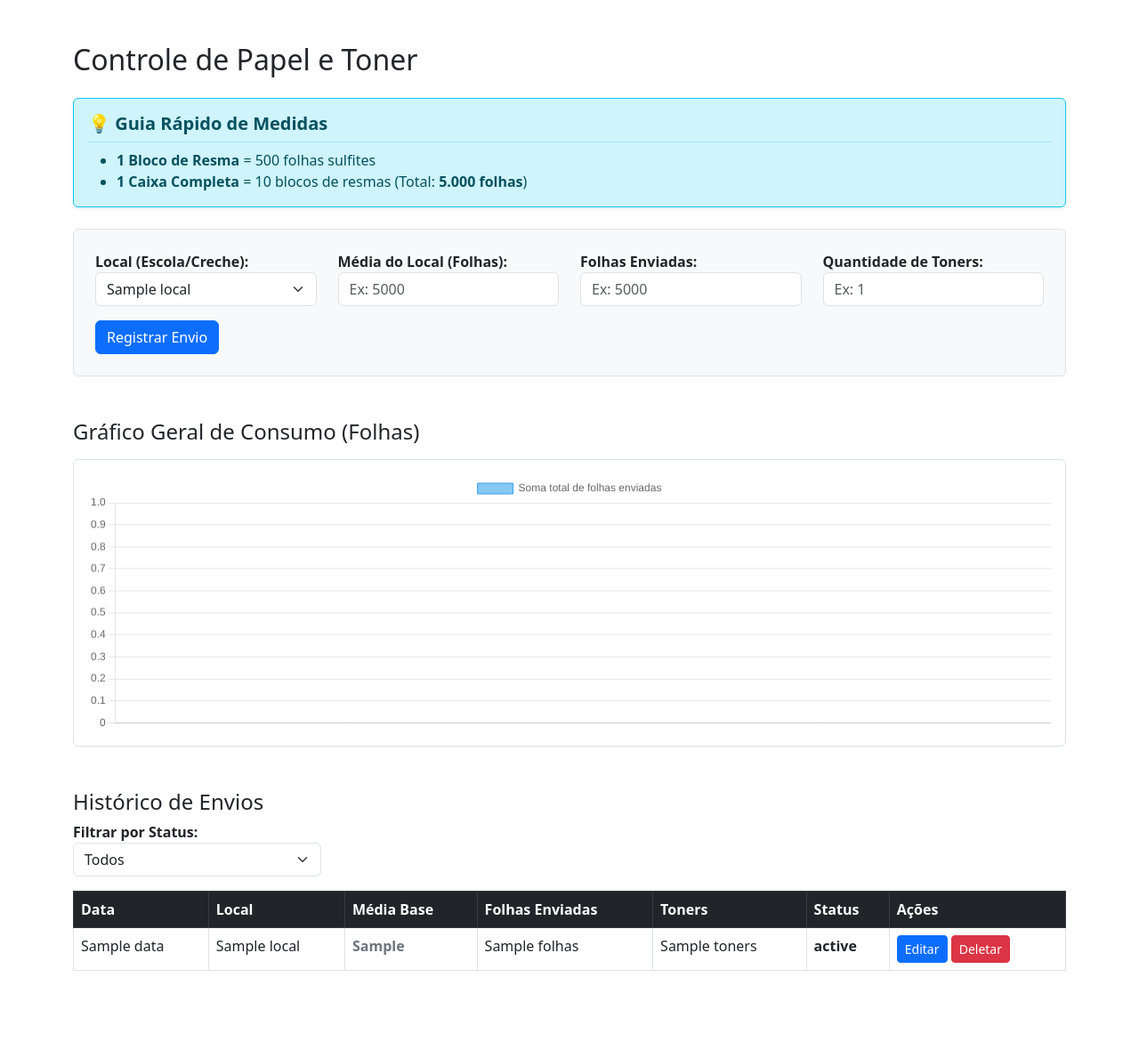
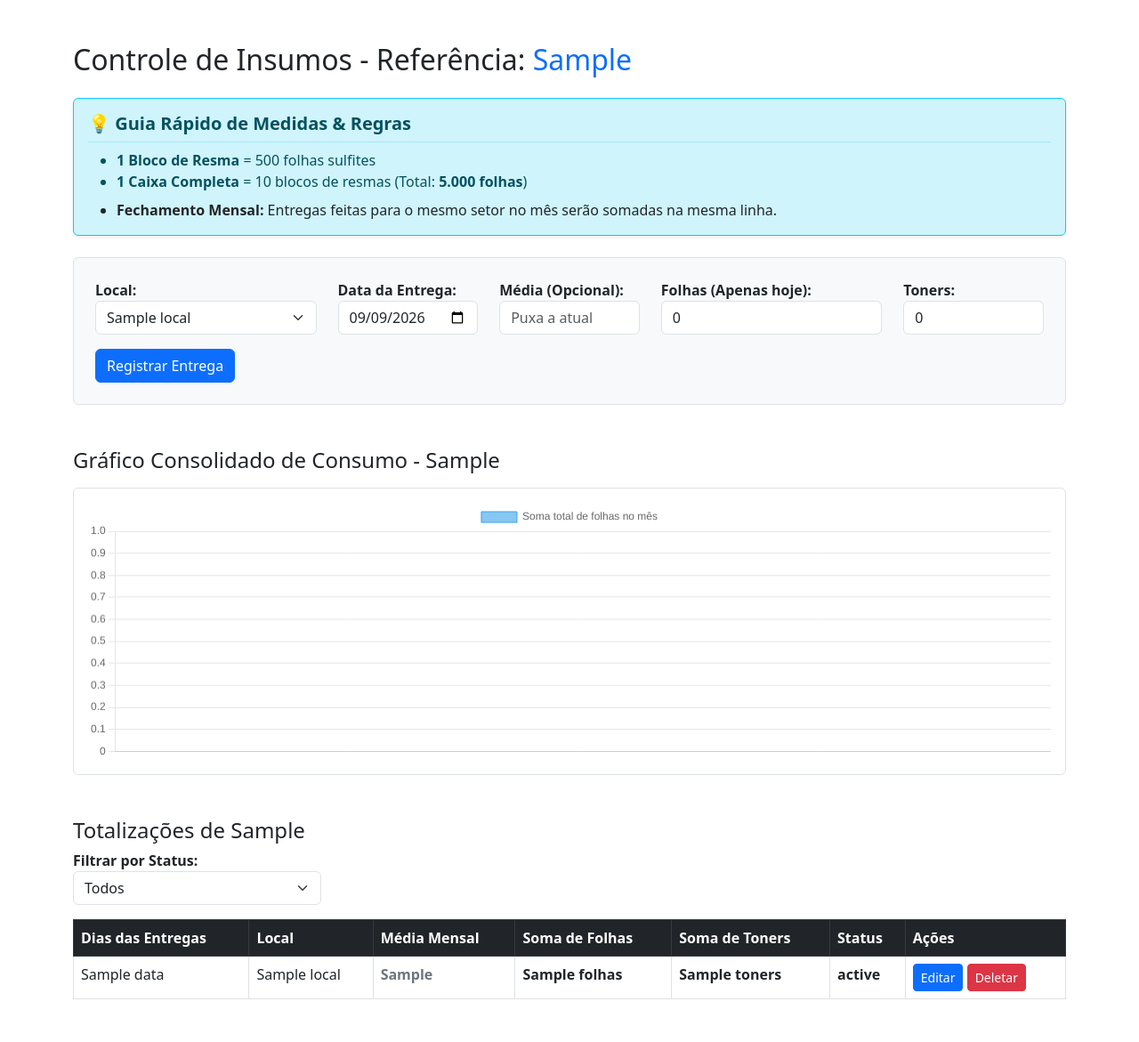
Before and after one commit to gabrielfelipetrabalho2-coder/sistema-controle-insumos-tectoner-epitacio, a Flask app: template templates/index.html in a window 1280 px wide. Shown: the whole page at 89% size. Before the commit the page ends 1091 px from the top, so only its background shows below. Run offline with Flask 3, Linux system fonts and the light colour scheme; the template is opened without the code that fills it: most values are stand-ins (such as "Sample title", 1, 10 or a date in 2020).

Commit message:
Atualização v3: Média opcional com memória do banco, seletor flexível de data de entrega, incremento de 500 em 500 para folhas e edição livre do histórico de dias.

```diff
--- a/app.py
+++ b/app.py
@@ -6,7 +6,6 @@
 app = Flask(__name__)
 app.secret_key = 'chave_secreta_super_segura'
 
-# Inicializa o Firebase
 cred = credentials.Certificate("firebase-key.json")
 if not firebase_admin._apps:
     firebase_admin.initialize_app(cred, {'databaseURL': 'https://scitectoner-default-rtdb.firebaseio.com/'})
@@ -18,88 +17,151 @@
 
     lista_locais = [val['nome'] for key, val in locais_ref.items()]
 
-    historico = []
+    historico_mes = []
     dados_grafico = {}
+    mes_atual = datetime.now().strftime('%m/%Y')
 
     for key, val in envios_ref.items():
         val['id'] = key
-        folhas = int(val['folhas'])
-        # Agora a média é lida do banco, com base no que você digitou no cadastro
-        media = int(val.get('media_aplicada', 5000))
 
-        if 'data' not in val:
-            val['data'] = 'Data não registrada'
+        registro_mes = val.get('mes_ref')
+        if not registro_mes:
+            data_str = val.get('data', '')
+            if len(data_str) >= 10:
+                registro_mes = data_str[3:10]
+            else:
+                registro_mes = mes_atual
 
-        if folhas > media:
-            val['cor'] = 'danger'
-            val['status'] = 'Acima da Média'
-        elif folhas == media:
-            val['cor'] = 'warning'
-            val['status'] = 'Na Média'
-        else:
-            val['cor'] = 'success'
-            val['status'] = 'Abaixo da Média'
+        if registro_mes == mes_atual:
+            folhas = int(val.get('folhas', 0))
+            media = int(val.get('media_aplicada', 5000))
 
-        historico.append(val)
+            if folhas > media:
+                val['cor'] = 'danger'
+                val['status'] = 'Acima da Média'
+            elif folhas == media:
+                val['cor'] = 'warning'
+                val['status'] = 'Na Média'
+            else:
+                val['cor'] = 'success'
+                val['status'] = 'Abaixo da Média'
 
-        local_nome = val['local']
-        if local_nome in dados_grafico:
-            dados_grafico[local_nome] += folhas
-        else:
-            dados_grafico[local_nome] = folhas
+            historico_mes.append(val)
 
-    historico.reverse()
-    return render_template('index.html', locais=sorted(lista_locais), historico=historico, dados_grafico=dados_grafico)
+            local_nome = val['local']
+            if local_nome in dados_grafico:
+                dados_grafico[local_nome] += folhas
+            else:
+                dados_grafico[local_nome] = folhas
+
+    historico_mes.reverse()
+
+    return render_template('index.html', locais=sorted(lista_locais), historico=historico_mes, dados_grafico=dados_grafico, mes_atual=mes_atual)
 
 @app.route('/registrar', methods=['POST'])
 def registrar():
     local = request.form['local']
-    media = int(request.form['media'])
-    folhas = int(request.form['folhas'])
-    toners = int(request.form['toners'])
+    media_input = request.form.get('media')
+    folhas = int(request.form.get('folhas', 0))
+    toners = int(request.form.get('toners', 0))
+    data_input = request.form.get('data')
 
-    # Validação Back-end: bloqueia 0 e números negativos
-    if folhas <= 0 or toners <= 0 or media <= 0:
-        flash('Erro: Não é possível enviar 0 caixas. Os valores devem ser maiores que zero!', 'danger')
+    # Bloqueios e validações
+    if folhas < 0 or toners < 0:
+        flash('Erro: Valores negativos não são permitidos.', 'danger')
         return redirect('/')
 
-    data_atual = datetime.now().strftime('%d/%m/%Y %H:%M')
+    if folhas == 0 and toners == 0:
+        flash('Erro: Você deve registrar o envio de pelo menos 1 Folha OU 1 Toner.', 'danger')
+        return redirect('/')
 
-    db.reference('envios').push({
-        'local': local,
-        'folhas': folhas,
-        'toners': toners,
-        'media_aplicada': media,
-        'data': data_atual
-    })
+    # Configuração da data escolhida ou automática
+    if data_input:
+        data_obj = datetime.strptime(data_input, '%Y-%m-%d')
+        dia_escolhido = data_obj.strftime('%d/%m')
+        mes_ref_registro = data_obj.strftime('%m/%Y')
+    else:
+        dia_escolhido = datetime.now().strftime('%d/%m')
+        mes_ref_registro = datetime.now().strftime('%m/%Y')
 
-    flash(f'Sucesso: Envio para "{local}" registrado na data {data_atual}.', 'success')
+    envios_ref = db.reference('envios')
+    todos_envios = envios_ref.get() or {}
+
+    registro_existente_id = None
+    registro_existente_dados = None
+
+    # Verifica se já existe entrega neste mês e local
+    for key, val in todos_envios.items():
+        if val.get('local') == local and val.get('mes_ref') == mes_ref_registro:
+            registro_existente_id = key
+            registro_existente_dados = val
+            break
+
+    # Define a média (pega a digitada, se vazia puxa a do banco, se não existir usa 5000)
+    if media_input and media_input.strip() != "":
+        media_final = int(media_input)
+        if media_final <= 0:
+            flash('Erro: A média informada deve ser maior que zero.', 'danger')
+            return redirect('/')
+    else:
+        if registro_existente_dados:
+            media_final = int(registro_existente_dados.get('media_aplicada', 5000))
+        else:
+            media_final = 5000
+
+    if registro_existente_id:
+        folhas_antigas = int(registro_existente_dados.get('folhas', 0))
+        toners_antigos = int(registro_existente_dados.get('toners', 0))
+        datas_antigas = str(registro_existente_dados.get('data', ''))
+
+        # Acrescenta o dia na linha de datas
+        nova_data = f"{datas_antigas}, {dia_escolhido}" if dia_escolhido not in datas_antigas else datas_antigas
+
+        envios_ref.child(registro_existente_id).update({
+            'folhas': folhas_antigas + folhas,
+            'toners': toners_antigos + toners,
+            'media_aplicada': media_final,
+            'data': nova_data
+        })
+        flash(f'Sucesso: Entrega do dia {dia_escolhido} somada para "{local}".', 'success')
+    else:
+        envios_ref.push({
+            'local': local,
+            'folhas': folhas,
+            'toners': toners,
+            'media_aplicada': media_final,
+            'data': dia_escolhido,
+            'mes_ref': mes_ref_registro
+        })
+        flash(f'Sucesso: Primeira entrega do mês iniciada para "{local}".', 'success')
+
     return redirect('/')
 
 @app.route('/deletar/<id>')
 def deletar(id):
     db.reference('envios').child(id).delete()
-    flash('Registro deletado com sucesso!', 'success')
+    flash('Registro mensal deletado com sucesso!', 'success')
     return redirect('/')
 
 @app.route('/editar/<id>', methods=['GET', 'POST'])
 def editar(id):
     if request.method == 'POST':
-        media = int(request.form['media'])
-        folhas = int(request.form['folhas'])
-        toners = int(request.form['toners'])
+        media = int(request.form.get('media', 5000))
+        folhas = int(request.form.get('folhas', 0))
+        toners = int(request.form.get('toners', 0))
+        datas_editadas = request.form.get('datas_historico', '')
 
-        # Bloqueia 0 e negativos também na edição
-        if folhas <= 0 or toners <= 0 or media <= 0:
-            flash('Erro: Valores iguais ou menores que zero não são permitidos!', 'danger')
+        if folhas < 0 or toners < 0 or media <= 0:
+            flash('Erro: Valores inválidos!', 'danger')
             return redirect(f'/editar/{id}')
 
         db.reference('envios').child(id).update({
             'media_aplicada': media,
             'folhas': folhas,
-            'toners': toners
+            'toners': toners,
+            'data': datas_editadas
         })
-        flash('Registro atualizado com sucesso!', 'success')
+        flash('Totais do mês corrigidos com sucesso!', 'success')
         return redirect('/')
 
     else:
--- a/templates/index.html
+++ b/templates/index.html
@@ -10,15 +10,16 @@
 
 <body class="container mt-5 mb-5">
 
-    <h2 class="mb-4">Controle de Papel e Toner</h2>
+    <h2 class="mb-4">Controle de Insumos - Referência: <span class="text-primary">{{ mes_atual }}</span></h2>
 
-    <!-- Menu Informativo / Guia de Conversão -->
     <div class="alert alert-info border-info shadow-sm mb-4" role="alert">
-        <h5 class="alert-heading fw-bold mb-2">💡 Guia Rápido de Medidas</h5>
+        <h5 class="alert-heading fw-bold mb-2">💡 Guia Rápido de Medidas & Regras</h5>
         <hr class="mt-1 mb-2 border-info">
         <ul class="mb-0">
             <li><strong>1 Bloco de Resma</strong> = 500 folhas sulfites</li>
             <li><strong>1 Caixa Completa</strong> = 10 blocos de resmas (Total: <strong>5.000 folhas</strong>)</li>
+            <li class="mt-2 text-dark"><strong>Fechamento Mensal:</strong> Entregas feitas para o mesmo setor no mês
+                serão somadas na mesma linha.</li>
         </ul>
     </div>
 
@@ -35,39 +36,45 @@
     <form action="/registrar" method="POST" class="mb-5 border p-4 rounded bg-light">
         <div class="row">
             <div class="col-md-3">
-                <label class="fw-bold">Local (Escola/Creche):</label>
+                <label class="fw-bold">Local:</label>
                 <select name="local" class="form-select" required>
                     {% for local in locais %}
                     <option value="{{ local }}">{{ local }}</option>
                     {% endfor %}
                 </select>
             </div>
-            <div class="col-md-3">
-                <label class="fw-bold">Média do Local (Folhas):</label>
-                <input type="number" name="media" class="form-control" required placeholder="Ex: 5000" min="1">
+            <div class="col-md-2">
+                <label class="fw-bold">Data da Entrega:</label>
+                <input type="date" name="data" id="dataInput" class="form-control">
+            </div>
+            <div class="col-md-2">
+                <label class="fw-bold">Média (Opcional):</label>
+                <!-- Removido o required. Se vazio, pega a atual do banco -->
+                <input type="number" name="media" class="form-control" placeholder="Puxa a atual" min="1">
             </div>
             <div class="col-md-3">
-                <label class="fw-bold">Folhas Enviadas:</label>
-                <input type="number" name="folhas" class="form-control" required placeholder="Ex: 5000" min="1">
+                <label class="fw-bold">Folhas (Apenas hoje):</label>
+                <!-- step="500" aumenta/diminui de 500 em 500 na setinha, mas permite digitar manual -->
+                <input type="number" name="folhas" class="form-control" required value="0" min="0" step="500">
             </div>
-            <div class="col-md-3">
-                <label class="fw-bold">Quantidade de Toners:</label>
-                <input type="number" name="toners" class="form-control" required placeholder="Ex: 1" min="1">
+            <div class="col-md-2">
+                <label class="fw-bold">Toners:</label>
+                <input type="number" name="toners" class="form-control" required value="0" min="0">
             </div>
         </div>
-        <button type="submit" class="btn btn-primary mt-3">Registrar Envio</button>
+        <button type="submit" class="btn btn-primary mt-3">Registrar Entrega</button>
     </form>
 
     <div class="row mb-5">
         <div class="col-md-12">
-            <h4 class="mb-3">Gráfico Geral de Consumo (Folhas)</h4>
+            <h4 class="mb-3">Gráfico Consolidado de Consumo - {{ mes_atual }}</h4>
             <div class="border p-3 rounded" style="background-color: white;">
                 <canvas id="graficoConsumo" height="80"></canvas>
             </div>
         </div>
     </div>
 
-    <h4>Histórico de Envios</h4>
+    <h4>Totalizações de {{ mes_atual }}</h4>
     <div class="mb-3 w-25">
         <label class="fw-bold">Filtrar por Status:</label>
         <select id="filtroCor" class="form-select" onchange="filtrarTabela()">
@@ -81,11 +88,11 @@
     <table class="table table-bordered">
         <thead class="table-dark">
             <tr>
-                <th>Data</th>
+                <th>Dias das Entregas</th>
                 <th>Local</th>
-                <th>Média Base</th>
-                <th>Folhas Enviadas</th>
-                <th>Toners</th>
+                <th>Média Mensal</th>
+                <th>Soma de Folhas</th>
+                <th>Soma de Toners</th>
                 <th>Status</th>
                 <th>Ações</th>
             </tr>
@@ -96,13 +103,13 @@
                 <td>{{ item.data }}</td>
                 <td>{{ item.local }}</td>
                 <td class="fw-bold text-secondary">{{ item.media_aplicada }}</td>
-                <td>{{ item.folhas }}</td>
-                <td>{{ item.toners }}</td>
+                <td class="fw-bold">{{ item.folhas }}</td>
+                <td class="fw-bold">{{ item.toners }}</td>
                 <td class="fw-bold">{{ item.status }}</td>
                 <td>
                     <a href="/editar/{{ item.id }}" class="btn btn-sm btn-primary">Editar</a>
                     <a href="/deletar/{{ item.id }}" class="btn btn-sm btn-danger"
-                        onclick="return confirm('Tem certeza que deseja apagar esse registro?')">Deletar</a>
+                        onclick="return confirm('Apagar o histórico MENSAL inteiro deste local?')">Deletar</a>
                 </td>
             </tr>
             {% endfor %}
@@ -110,6 +117,9 @@
     </table>
 
     <script>
+        // Preenche o campo de Data com a data de hoje automaticamente
+        document.getElementById('dataInput').valueAsDate = new Date();
+
         function filtrarTabela() {
             var filtro = document.getElementById("filtroCor").value;
             var linhas = document.getElementById("tabelaDados").getElementsByTagName("tr");
@@ -131,7 +141,7 @@
             data: {
                 labels: Object.keys(dados),
                 datasets: [{
-                    label: 'Soma total de folhas enviadas',
+                    label: 'Soma total de folhas no mês',
                     data: Object.values(dados),
                     backgroundColor: 'rgba(54, 162, 235, 0.6)',
                     borderColor: 'rgba(54, 162, 235, 1)',
```
Also changed, not shown: templates/editar.html (+11 -7 lines).
